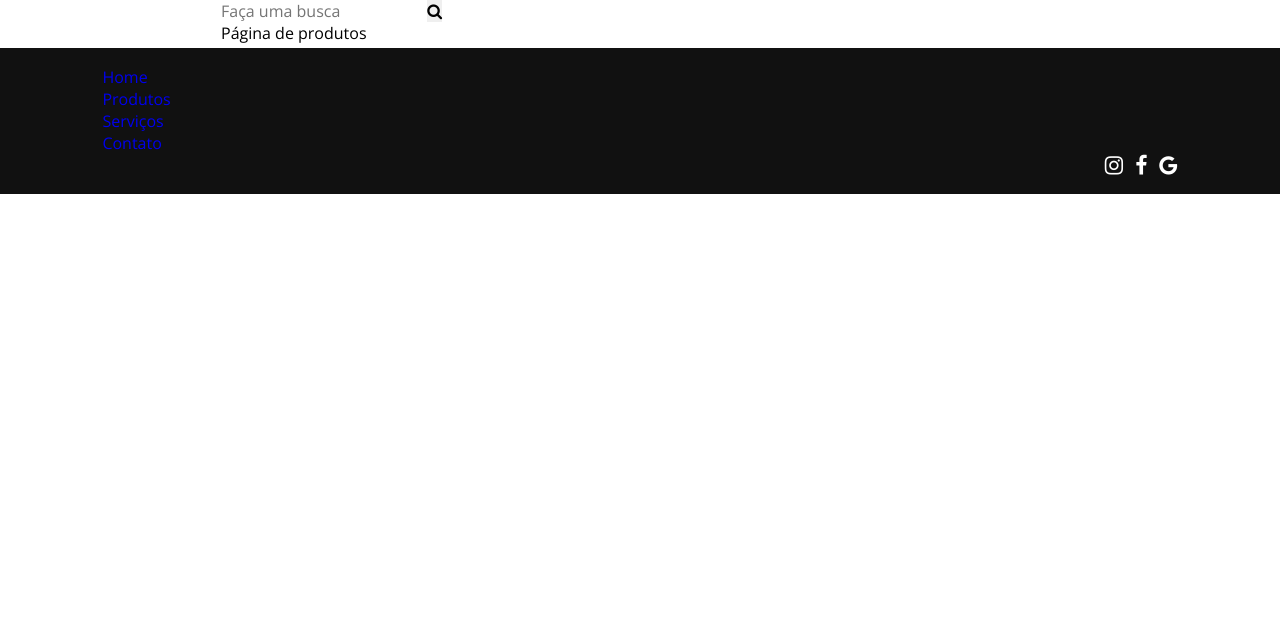
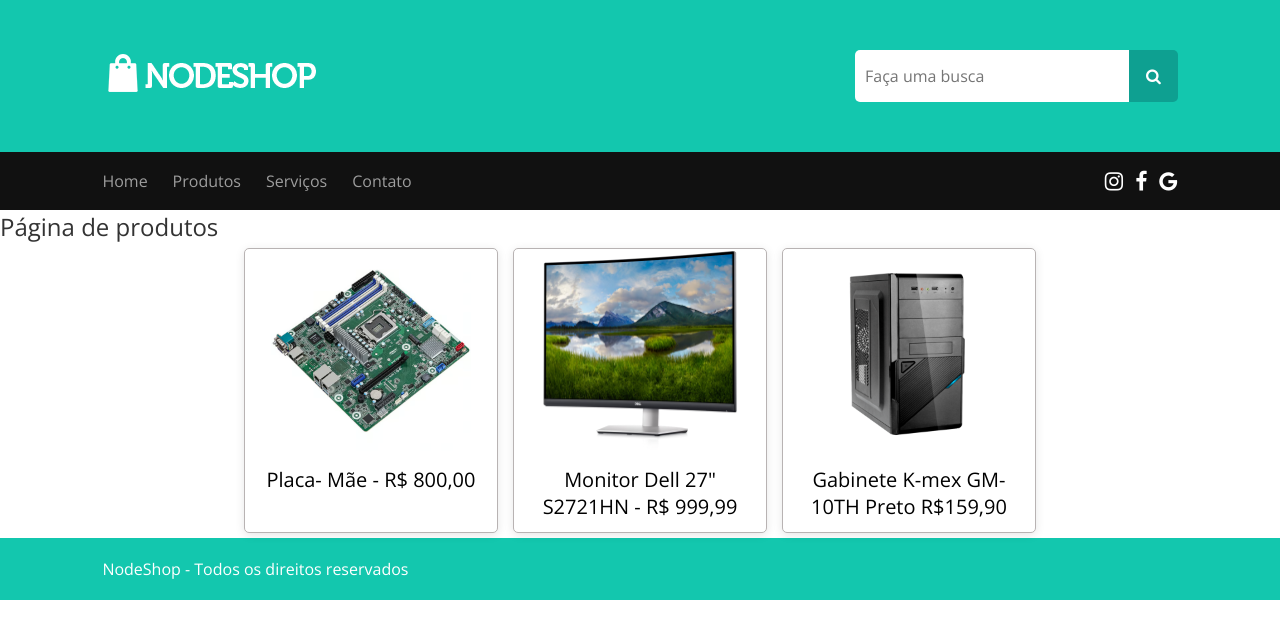
Before and after one commit to Geyson1/nodeshop, a plain HTML site: page produtos.html in a window 1280 px wide. Drawn offline with nearby package versions, Linux system fonts and the light colour scheme.

Commit message:
produtos - incompleto

```diff
--- a/css/style.css
+++ b/css/style.css
@@ -222,3 +222,40 @@
 .rodape p {
     color: #fff;
 }
+
+
+
+
+
+
+/* Produtos ----------------------------------------------------------------------------- */
+
+.container {
+    display: flex;
+    justify-content: center;
+    gap: 15px;
+    padding: 5px;
+    text-align: center;
+}
+
+.card {
+    width: 20%;
+    padding: 2px;
+    border: 1px solid #b8b3b3;
+    border-radius: 5px;
+    text-align: center;
+    box-shadow: 0 2px 10px rgba(0, 0, 0, 0.1);
+    background-color: #fff;
+}
+
+.card img {
+    height: 200px;
+}
+
+.card p {
+    padding: 10px;
+    font-size: 20px;
+    font: bold;
+    color: black;
+    overflow: hidden;
+}
--- a/produtos.html
+++ b/produtos.html
@@ -10,7 +10,7 @@
     <title>NodeShop - Loja de informática</title>
 </head>
 <body>
-    <header class="caebcalho">
+    <header class="cabecalho">
         <h1 class="logo">
             <a href="index.html" title="NodeShop - Loja de informática">
             NodeShop - Loja de informática</a>
@@ -23,10 +23,12 @@
         </form>
     </header>
     <nav class="menu">
-        <ul class="li"><a href="index.html"> Home</a></ul>
-        <ul class="li"><a href="produtos.html"> Produtos</a></ul>
-        <ul class="li"><a href="servico.html"> Serviços</a></ul>
-        <ul class="li"><a href="contato.html"> Contato</a></ul>
+        <ul>
+            <li class="li"><a href="index.html"> Home</a></li>
+            <li class="li"><a href="produtos.html"> Produtos</a></li>
+            <li class="li"><a href="servico.html"> Serviços</a></li>
+            <li class="li"><a href="contato.html"> Contato</a></li>
+        </ul>
         <div class="social-icons">
             <a href="#" class="instagram"> <i class="fa fa-instagram fa-lg"></i></a>
             <a href="#" class="facebook"><i class="fa fa-facebook fa-lg"></i></a>
@@ -34,6 +36,27 @@
         </div>
     </nav>
 
-    <h1>Página de produtos</h1>
+    <main class="produtos">
+        <h2>Página de produtos</h2>
+
+        <div class="container">
+            <div class="card">
+                <img src="img/placa.avif" alt="Placa Mãe">
+                <p>Placa- Mãe - R$ 800,00</p>
+            </div>
+            <div class="card">
+                <img src="img/monitor.avif" alt="Monitor computador">
+                <p>Monitor Dell 27" S2721HN - R$ 999,99</p>
+
+            </div>
+            <div class="card">
+                <img src="img/gabinete.png" alt="Gabinete Computador">
+                <p>Gabinete K-mex GM- 10TH Preto R$159,90</p>
+            </div>
+        </div>
+    </main>
+    <footer class="rodape">
+        <p> NodeShop - Todos os direitos reservados </p>
+    </footer>
 </body>
 </html>
```
Also changed, not shown: img/gabinete.png (added), img/monitor.avif (added), img/placa.avif (added).
